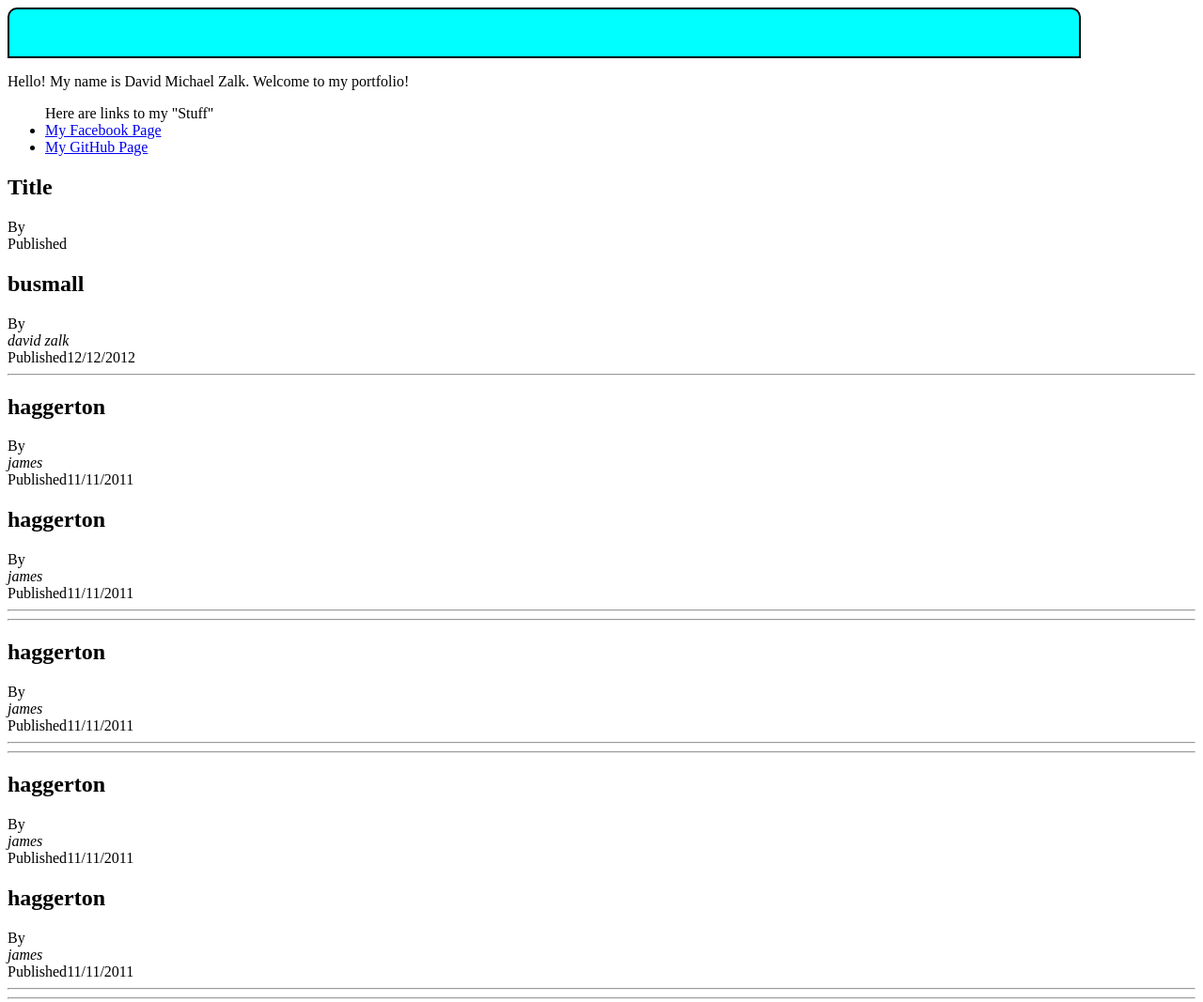
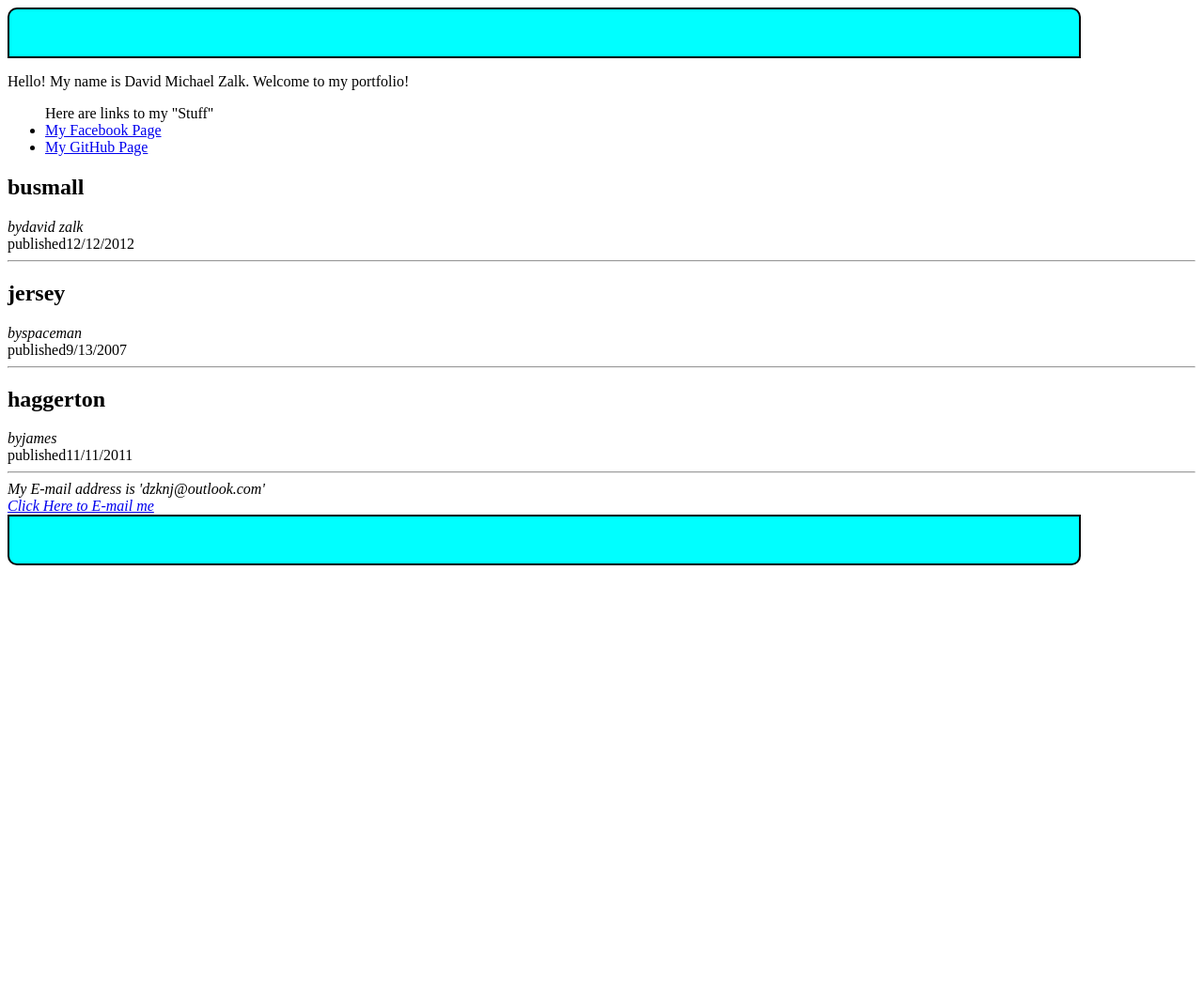
Before and after one commit to dzknj/301portfolio, a plain HTML site: page index.html in a window 1280 px wide. Shown: the top 1067 px of the page at 94% size. After the commit the page ends 800 px from the top, so only its background shows below. Drawn offline with Linux system fonts and the light colour scheme.

Commit message:
got repeater to display each array object's property values only 1 time eachgit status HOORAAYYgit status But I had to delete the text from the elements in the html page, i couldnt get it to just replace it....

```diff
--- a/css/style.css
+++ b/css/style.css
@@ -18,3 +18,9 @@
   border-bottom-left-radius: 10px;
   border-bottom-right-radius: 10px;
 }
+
+/*
+.template {
+  display: none;
+}
+*/
--- a/index.html
+++ b/index.html
@@ -15,13 +15,15 @@
   </ul>
 
   <section id="portfolioList" class="template">
+    <article class="template">
     <header>
-      <h2>Title</h2>
+      <h2></h2>
       <div class="byLine">
-        By<address></address>
-        Published<time></time>
+        <address></address>
+        <time></time>
       </div>
     </header>
+  </article>
   </section>
 
   <address>
--- a/js/app.js
+++ b/js/app.js
@@ -14,13 +14,15 @@ var el2 = new ProjectItem('busmall','james', 'http://www.google.com', 'Test for
 */
 
 ProjectItem.prototype.toHtml = function() {
-  var $newProjectList = $('section').clone();
+  var $newProjectList = $('article.template').clone();
+
+
 
   $newProjectList.find('h2').html(this.title);
 
-  $newProjectList.find('address').html(this.author);
+  $newProjectList.find('address').html('by' + this.author);
 
-  $newProjectList.find('time').html(this.publishedOn);
+  $newProjectList.find('time').html('published' + this.publishedOn);
 
   $newProjectList.append('<hr>');
 
--- a/js/data.js
+++ b/js/data.js
@@ -7,7 +7,7 @@ var data = [
   publishedOn: '12/12/2012'
 },
 
-/*
+
 {
 title: 'jersey',
 author: 'spaceman',
@@ -15,7 +15,7 @@ projectUrl: 'http://www.google.com',
 description: 'description description description',
 publishedOn: '9/13/2007'
 },
-*/
+
 
 {
   title: 'haggerton',
```
